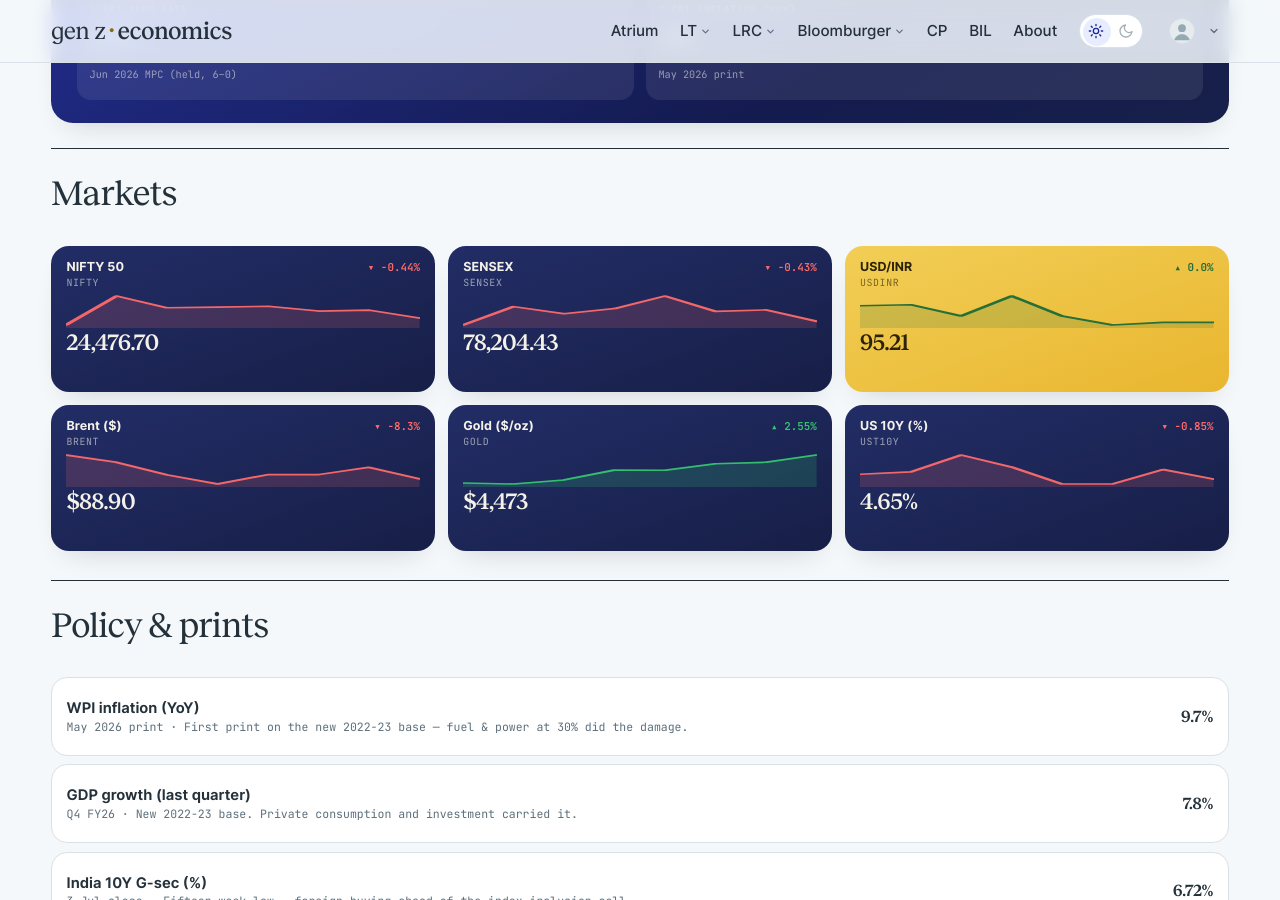
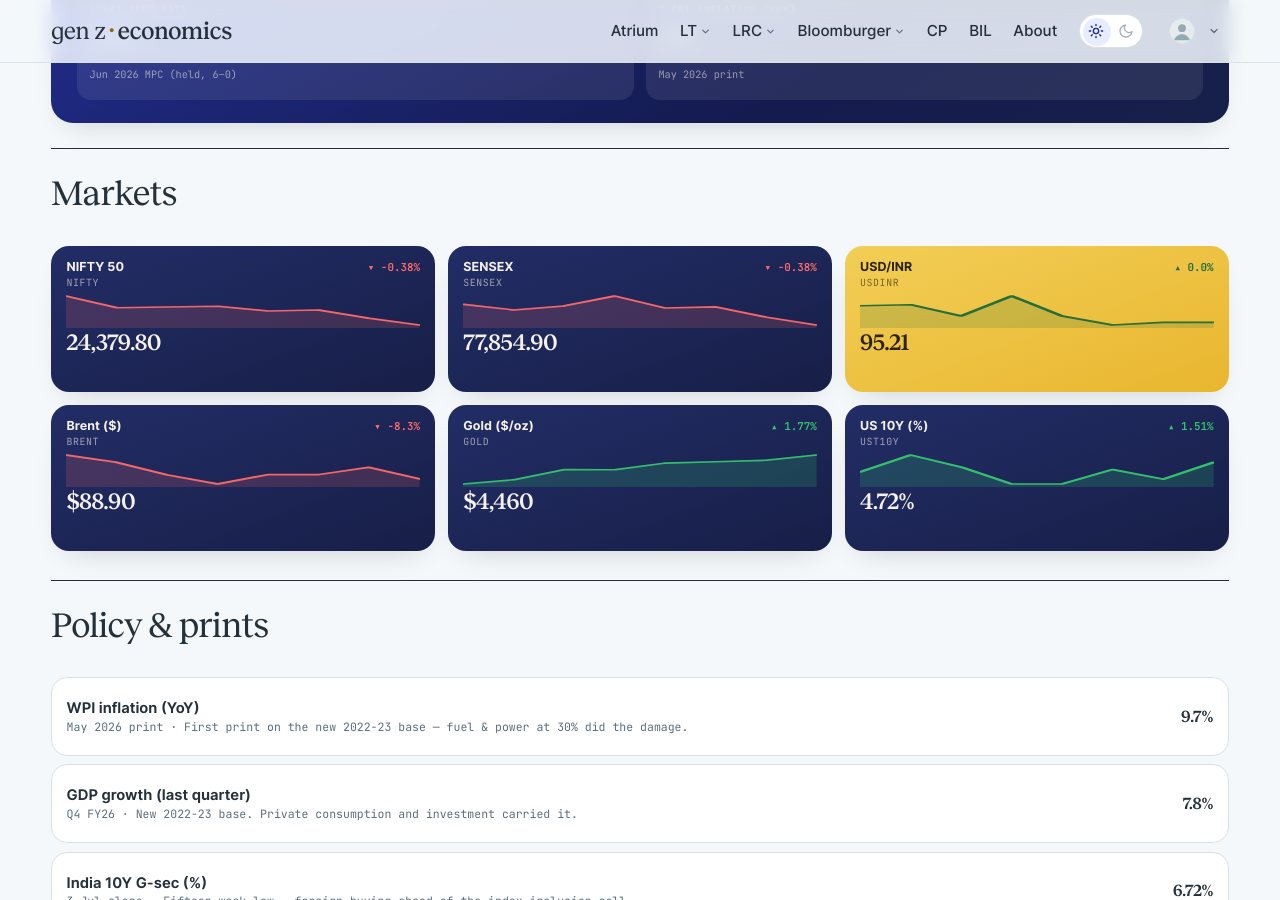
Before and after one commit to harsharya7021/genz-economics.com, a Jekyll site: the page built from macro-watch.html, in a window 1280 px wide and 900 px high, scrolled down 599 px. Built offline with Jekyll 4.4.1, drawn with Linux system fonts in a browser that asks for light colours; comment, search, counter and statistics services are not loaded.

Commit message:
data: morning market refresh

```diff
--- a/_data/macro.json
+++ b/_data/macro.json
@@ -1,34 +1,34 @@
 {
-  "as_of": "11 Aug 2026 close",
+  "as_of": "12 Aug 2026 close",
   "auto": {
     "nifty": {
       "label": "NIFTY 50",
-      "v": "24,476.70",
-      "chg": -0.44,
+      "v": "24,379.80",
+      "chg": -0.38,
       "spark": [
-        24383.6,
         24774.301,
         24614.9,
         24624.65,
         24636.0,
         24570.65,
         24583.801,
-        24476.699
+        24471.699,
+        24379.801
       ]
     },
     "sensex": {
       "label": "SENSEX",
-      "v": "78,204.43",
-      "chg": -0.43,
+      "v": "77,854.90",
+      "chg": -0.38,
       "spark": [
-        78094.641,
         78639.031,
         78428.953,
         78581.0,
         78954.758,
         78499.172,
         78542.438,
-        78204.43
+        78154.25,
+        77854.898
       ]
     },
     "usdinr": {
@@ -63,32 +63,32 @@
     },
     "gold": {
       "label": "Gold ($/oz)",
-      "v": "$4,473",
-      "chg": 2.55,
+      "v": "$4,460",
+      "chg": 1.77,
       "spark": [
-        4049.1,
         4033.7,
         4095.4,
         4245.8,
         4242.0,
         4340.7,
         4361.8,
-        4473.1
+        4383.0,
+        4460.5
       ]
     },
     "ust10y": {
       "label": "US 10Y (%)",
-      "v": "4.65%",
-      "chg": -0.85,
+      "v": "4.72%",
+      "chg": 1.51,
       "spark": [
-        4.67,
         4.68,
         4.75,
         4.7,
         4.63,
         4.63,
         4.69,
-        4.65
+        4.65,
+        4.72
       ]
     }
   },
--- a/_data/markets.yml
+++ b/_data/markets.yml
@@ -2,38 +2,38 @@
 # USD/INR) are refreshed each weekday morning by the market-data workflow;
 # the India 10Y G-Sec line is maintained by hand. Do not hand-edit the
 # live tickers — the job overwrites them.
-as_of: 11 Aug 2026
+as_of: 12 Aug 2026
 tickers:
 - symbol: NIFTY 50
   code: ^NSEI
-  value: 24,476.70
-  change: −107.10
-  pct: −0.44%
+  value: 24,379.80
+  change: −91.90
+  pct: −0.38%
   dir: down
   spark:
-  - 24383.6
   - 24774.301
   - 24614.9
   - 24624.65
   - 24636.0
   - 24570.65
   - 24583.801
-  - 24476.699
+  - 24471.699
+  - 24379.801
 - symbol: SENSEX
   code: BSE
-  value: 78,204.43
-  change: −338.01
-  pct: −0.43%
+  value: 77,854.90
+  change: −299.35
+  pct: −0.38%
   dir: down
   spark:
-  - 78094.641
   - 78639.031
   - 78428.953
   - 78581.0
   - 78954.758
   - 78499.172
   - 78542.438
-  - 78204.43
+  - 78154.25
+  - 77854.898
 - symbol: USD / INR
   code: FX
   value: '95.21'
```
